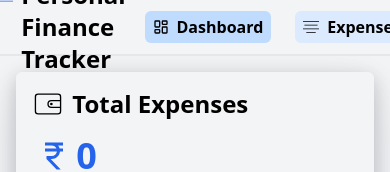
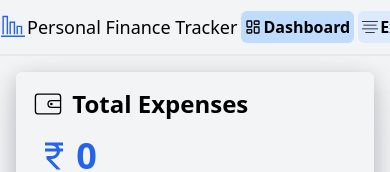
Before and after one commit to akhileshyadav16/Finance-track-aky, a React (Create React App) app: page / in a window 390 px wide. Shown: the top 172 px of the page. Built offline with nearby package versions, Linux system fonts and the light colour scheme; no server answers; sample sign-in values are in the browser's storage.

Commit message:
added navbar responsive

```diff
--- a/src/components/Navbar.jsx
+++ b/src/components/Navbar.jsx
@@ -11,25 +11,24 @@ function Navbar(){
 
     return(
         <div className="w-full h-14 border-b-2 border-richblack-700">
-            <nav className="flex h-full items-center justify-around">
-                <div className="flex gap-2">
-                    <TfiBarChartAlt className="w-8 h-8 text-blue-600" />
-                    <div className="text-2xl font-bold">Personal Finance Tracker</div>
+            <nav className="flex h-full w-11/12 gap-1 sm:gap-2 items-center justify-between sm:justify-around px-[1px]">
+                <div className="flex w-fit gap-[2px] sm:gap-2">
+                    <TfiBarChartAlt className="w-6 h-6 sm:w-8 sm:h-8 text-blue-600" />
+                    <div className="text-lg sm:text-2xl whitespace-nowrap font-medium sm:font-bold">Personal Finance Tracker</div>
                 </div>
                 {
                     token &&
-                    <div className="flex gap-6">
-                     <NavLink to={"/"} className="flex items-center font-semibold px-2 py-1 bg-blue-100 rounded-md gap-2">
+                    <div className="flex gap-1 w-fit sm:gap-2 md:gap-4 lg:gap-6">
+                     <NavLink to={"/"} className="flex items-center font-semibold px-1 sm:px-2 py-1 bg-blue-100 rounded-md gap-[2px] sm:gap-2">
                         <LuLayoutDashboard />
                         <span>Dashboard</span>
                     </NavLink>
-                    <NavLink to={"/expenses"} className="flex items-center font-semibold gap-2 px-2 py-1 bg-blue-100 rounded-md">
+                    <NavLink to={"/expenses"} className="flex items-center font-semibold gap-[2px] sm:gap-2 px-1 sm:px-2 py-1 bg-blue-100 rounded-md">
                         <TfiAlignCenter />
                         <span>Expenses</span>
                     </NavLink>
                 </div>
                 }
-
             </nav>
         </div>
     );
```
